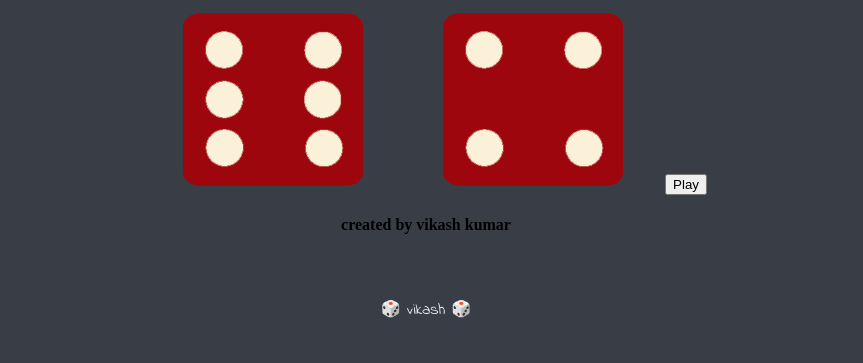
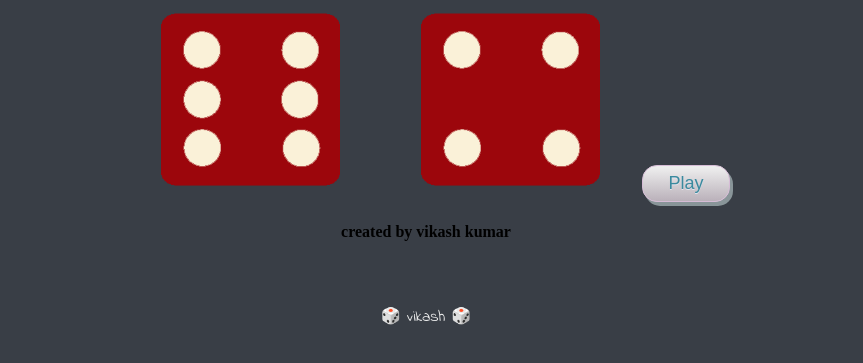
Before and after one commit to Vikash8766/Dice-Game, a plain HTML site: page index.html in a window 1280 px wide. Shown: the part 321-684 px from the top of the page, without its empty margins (214-1077 px from the left). Drawn offline with Linux system fonts and the light colour scheme.

Commit message:
Update styles.css

```diff
--- a/styles.css
+++ b/styles.css
@@ -59,3 +59,28 @@
     }
 
   }
+.myButton {
+
+
+	box-shadow: 3px 4px 0px 0px #899599;
+	background:linear-gradient(to bottom, #ededed 5%, #bab1ba 100%);
+	background-color:#ededed;
+	border-radius:15px;
+	border:1px solid #d6bcd6;
+	display:inline-block;
+	cursor:pointer;
+	color:#3a8a9e;
+	font-family:Arial;
+	font-size:18px;
+	padding:7px 25px;
+	text-decoration:none;
+	text-shadow:0px 1px 0px #e1e2ed;
+}
+.myButton:hover {
+	background:linear-gradient(to bottom, #bab1ba 5%, #ededed 100%);
+	background-color:#bab1ba;
+}
+.myButton:active {
+	position:relative;
+	top:1px;
+}
```
